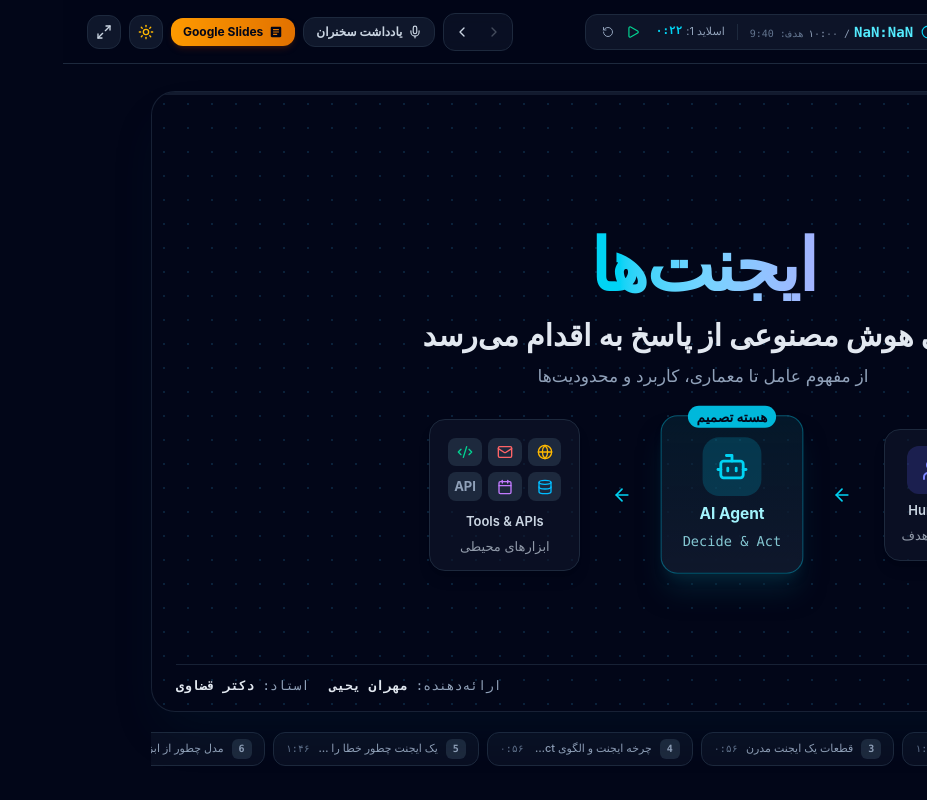
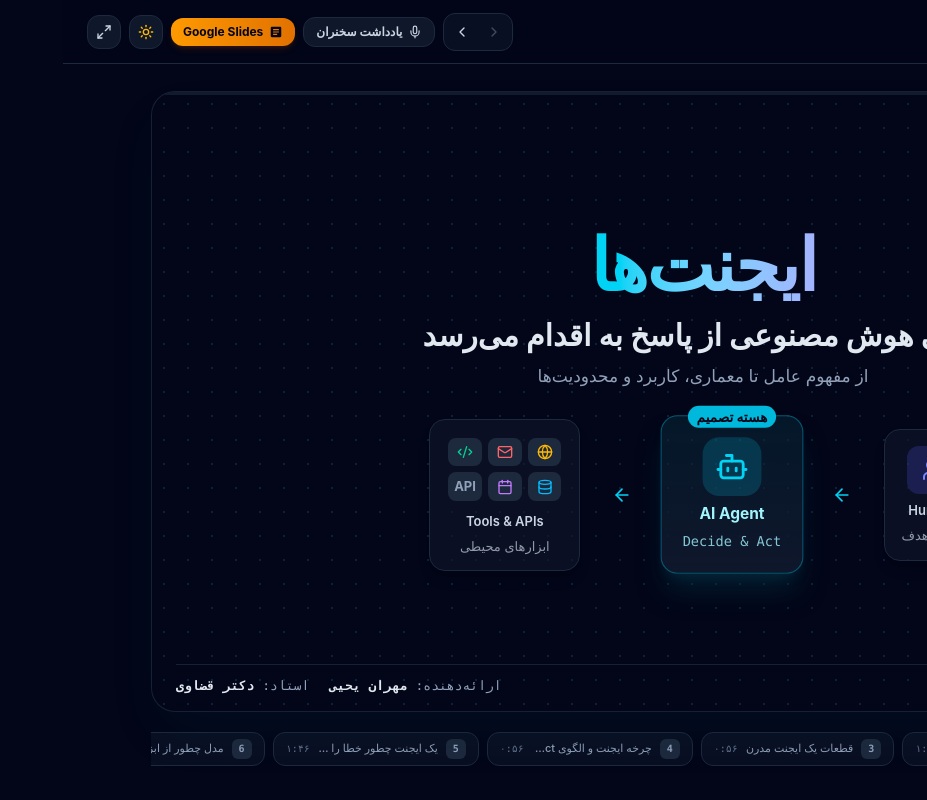
Before and after one commit to mehranyahya/agents, a React (Vite) app: page / in a window 1280 px wide. Shown: the whole page, without its empty margins (353-1280 px from the left). Built offline with nearby package versions, Linux system fonts and the light colour scheme; no server answers.

Commit message:
Remove navbar timer, target duration, and timer controls

```diff
--- a/src/components/Navbar.tsx
+++ b/src/components/Navbar.tsx
@@ -11,15 +11,10 @@ import {
   Layers,
   Sparkles
 } from 'lucide-react';
-import { PresentationTimer } from './PresentationTimer';
 import { SLIDES } from '../data/slidesData';
 
 interface NavbarProps {
   currentSlideIndex: number;
-  timerSeconds: number;
-  isTimerRunning: boolean;
-  onToggleTimer: () => void;
-  onResetTimer: () => void;
   onPrev: () => void;
   onNext: () => void;
   theme: 'dark' | 'light';
@@ -33,10 +28,6 @@ interface NavbarProps {
 
 export const Navbar: React.FC<NavbarProps> = ({
   currentSlideIndex,
-  timerSeconds,
-  isTimerRunning,
-  onToggleTimer,
-  onResetTimer,
   onPrev,
   onNext,
   theme,
@@ -49,8 +40,6 @@ export const Navbar: React.FC<NavbarProps> = ({
 }) => {
   const isDark = theme === 'dark';
   const totalSlides = SLIDES.length;
-  const plannedSeconds = SLIDES.reduce((sum, slide) => sum + slide.durationSeconds, 0);
-  const plannedLabel = `${Math.floor(plannedSeconds / 60)}:${String(plannedSeconds % 60).padStart(2, '0')}`;
 
   return (
     <header
@@ -71,7 +60,7 @@ export const Navbar: React.FC<NavbarProps> = ({
               AI Agents Deck
             </span>
             <span className="text-[10px] text-cyan-400 font-mono block">
-              هدف {plannedLabel} • سقف ۱۰ دقیقه
+              ارائه دانشگاهی ایجنت‌های هوش مصنوعی
             </span>
           </div>
         </div>
@@ -87,17 +76,6 @@ export const Navbar: React.FC<NavbarProps> = ({
           <span className="text-slate-500">/</span>
           <span>{totalSlides}</span>
         </div>
-      </div>
-
-      {/* Middle section: 10-Minute Presentation Timer */}
-      <div className="hidden md:flex items-center justify-center">
-        <PresentationTimer
-          currentSlideIndex={currentSlideIndex}
-          totalSeconds={timerSeconds}
-          isRunning={isTimerRunning}
-          onToggle={onToggleTimer}
-          onReset={onResetTimer}
-        />
       </div>
 
       {/* Right section: Slide Nav, Notes, Google Slides, Fullscreen */}
```
